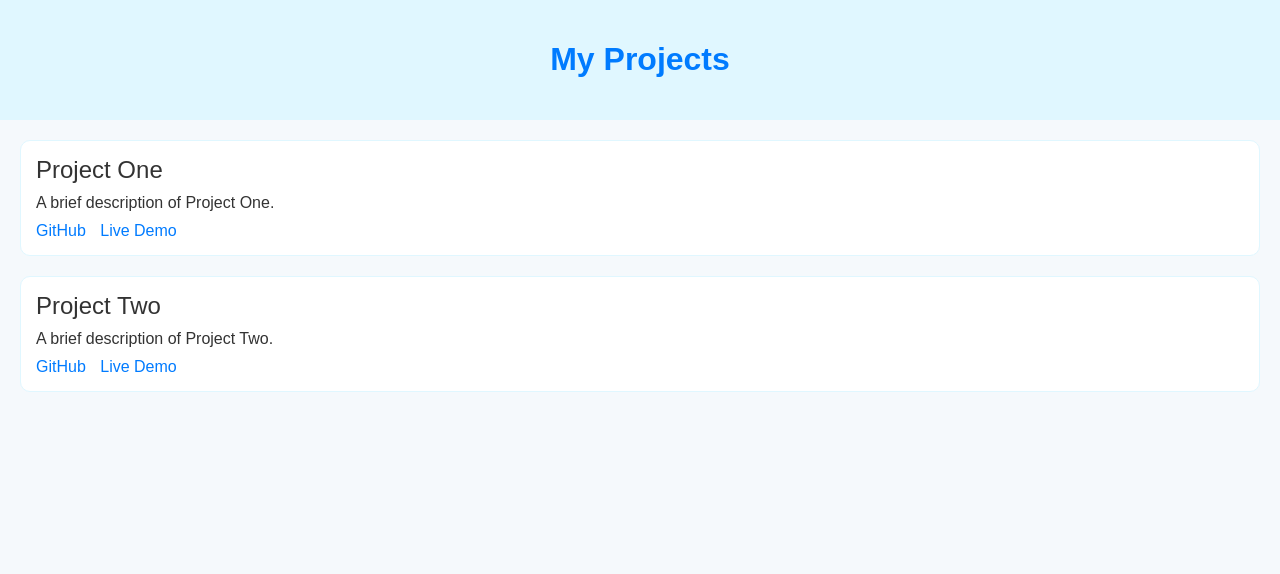
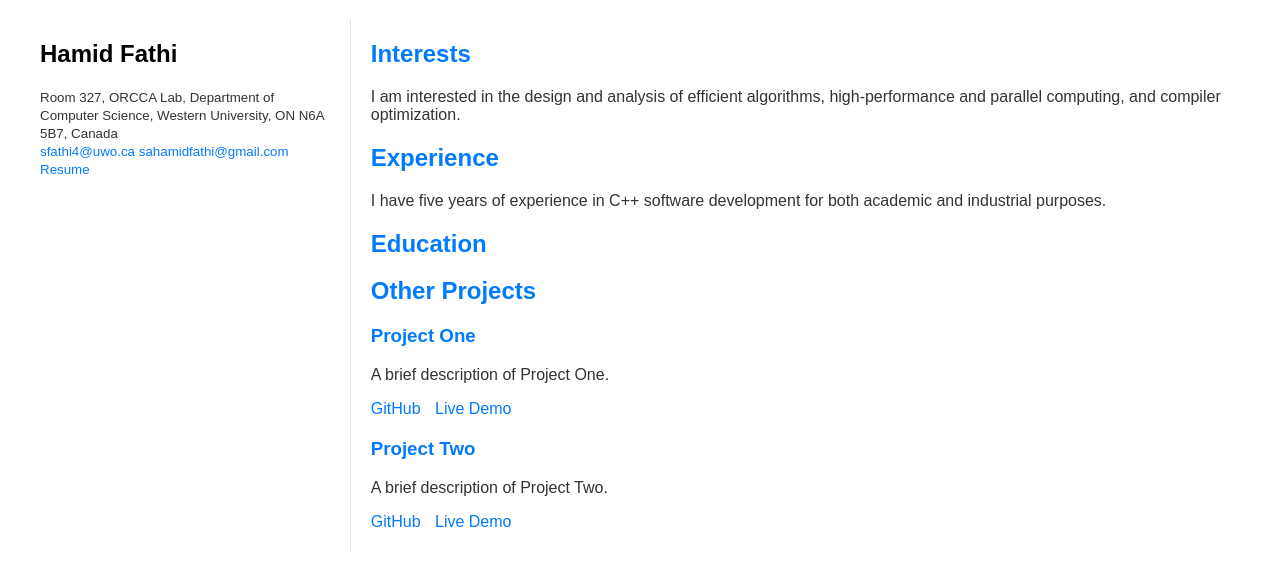
Before and after one commit to sahamidfathi/sahamidfathi.github.io, a plain HTML site: page index.html in a window 1280 px wide. Drawn offline with Linux system fonts and the light colour scheme.

Commit message:
website updated.

```diff
--- a/index.html
+++ b/index.html
@@ -4,68 +4,46 @@
 <meta charset="utf-8">
 <meta name="viewport" content="width=device-width, initial-scale=1.0">
 <title>My Projects</title>
-<style>
-  body {
-    font-family: Arial, sans-serif;
-    background-color: #f5f9fc;
-    color: #333;
-    margin: 0;
-    padding: 0;
-  }
-  header {
-    background-color: #e0f7ff;
-    color: #007bff;
-    padding: 20px;
-    text-align: center;
-  }
-  .content {
-    padding: 20px;
-  }
-  .project {
-    border: 1px solid #e0f7ff;
-    border-radius: 10px;
-    padding: 15px;
-    margin-bottom: 20px;
-    background-color: #ffffff;
-  }
-  .project-title {
-    font-size: 1.5em;
-    margin-bottom: 10px;
-  }
-  .project-description {
-    margin-bottom: 10px;
-  }
-  .project-links a {
-    color: #007bff;
-    text-decoration: none;
-    margin-right: 10px;
-  }
-  .project-links a:hover {
-    text-decoration: underline;
-  }
-</style>
+<link rel="stylesheet" href="styles.css">
 </head>
 <body>
-  <header>
-    <h1>My Projects</h1>
-  </header>
-  <div class="content">
-    <div class="project">
-      <div class="project-title">Project One</div>
-      <div class="project-description">A brief description of Project One.</div>
-      <div class="project-links">
+  <div class="container">
+    <aside>
+      <h1 style="color: black;">Hamid Fathi</h1>
+      <p><small>Room 327, ORCCA Lab, Department of Computer Science, Western University, ON N6A 5B7, Canada<br>
+      <a href="mailto:sfathi4@uwo.ca">sfathi4@uwo.ca</a> <a href="mailto:sahamidfathi@gmail.com">sahamidfathi@gmail.com</a> <br>
+      <a href="path/to/your_resume.pdf" target="_blank">Resume</a></p></small>
+
+      <!-- <a href="https://github.com/username" target="_blank">View My GitHub Profile</a> -->
+    </aside>
+    <main>
+      <section>
+        <h2>Interests</h2>
+        <!-- using multi-core CPUs and GPGPUs -->
+        <p>I am interested in the design and analysis of efficient algorithms, high-performance and parallel computing, and compiler optimization.</p>
+        <h2>Experience</h2>
+        <p>I have five years of experience in C++ software development for both academic and industrial purposes.</p>
+        <h2>Education</h2>
+        <p></p>
+        <h2>Other Projects</h2>
+        <article>
+          <h3>Project One</h3>
+          <p>A brief description of Project One.</p>
+          <div class="links">
             <a href="https://github.com/username/project-one" target="_blank">GitHub</a>
             <a href="https://username.github.io/project-one" target="_blank">Live Demo</a>
           </div>
-    </div>
-    <div class="project">
-      <div class="project-title">Project Two</div>
-      <div class="project-description">A brief description of Project Two.</div>
-      <div class="project-links">
+        </article>
+        <article>
+          <h3>Project Two</h3>
+          <p>A brief description of Project Two.</p>
+          <div class="links">
             <a href="https://github.com/username/project-two" target="_blank">GitHub</a>
             <a href="https://username.github.io/project-two" target="_blank">Live Demo</a>
           </div>
-    </div>
+        </article>
+      </section>
+    </main>
   </div>
 </body>
 </html>
--- a/styles.css
+++ b/styles.css
@@ -1,70 +1,64 @@
 body {
     font-family: Arial, sans-serif;
-    line-height: 1.6;
+    background-color: white;
+    color: #333;
     margin: 0;
     padding: 0;
-    background-color: #f4f4f4;
-    color: #333;
 }
 
-header {
-    background-color: #ADD8E6;
-    color: white;
-    padding: 1rem 0;
-    text-align: center;
+.container {
+    display: flex;
+    max-width: 1200px;
+    margin: 0 auto;
+    padding: 20px;
 }
 
-h1 {
-    margin: 0;
+aside {
+    width: 25%;
+    padding-right: 20px;
+    border-right: 1px solid #e0e0e0;
+}
+
+aside h1 {
+    color: #007bff;
+}
+
+aside p {
+    margin: 20px 0;
+}
+
+aside a {
+    color: #007bff;
+    text-decoration: none;
+}
+
+aside a:hover {
+    text-decoration: underline;
 }
 
 main {
-    padding: 1rem;
+    width: 75%;
+    padding-left: 20px;
 }
 
-.intro {
-    text-align: center;
-    margin-bottom: 2rem;
+h2 {
+    color: #007bff;
 }
 
-.projects {
-    max-width: 800px;
-    margin: 0 auto;
+article {
+    margin-bottom: 20px;
 }
 
-.projects h2 {
-    text-align: center;
-    margin-bottom: 1rem;
+article h3 {
+    color: #007bff;
 }
 
-ul {
-    list-style-type: none;
-    padding: 0;
+.links a {
+    color: #007bff;
+    text-decoration: none;
+    margin-right: 10px;
 }
 
-.project-card {
-    background: white;
-    margin: 0.5rem 0;
-    padding: 1rem;
-    border-radius: 5px;
-    box-shadow: 0 0 10px rgba(0, 0, 0, 0.1);
-    transition: transform 0.3s;
+.links a:hover {
+    text-decoration: underline;
 }
-
-.project-card:hover {
-    transform: scale(1.05);
-}
-
-.project-card h3 {
-    margin: 0 0 0.5rem;
-}
-
-footer {
-    text-align: center;
-    padding: 1rem 0;
-    background-color: #ADD8E6;
-    color: white;
-    position: fixed;
-    width: 100%;
-    bottom: 0;
-}
```
Lines whose indentation alone changed are shown as unchanged.
